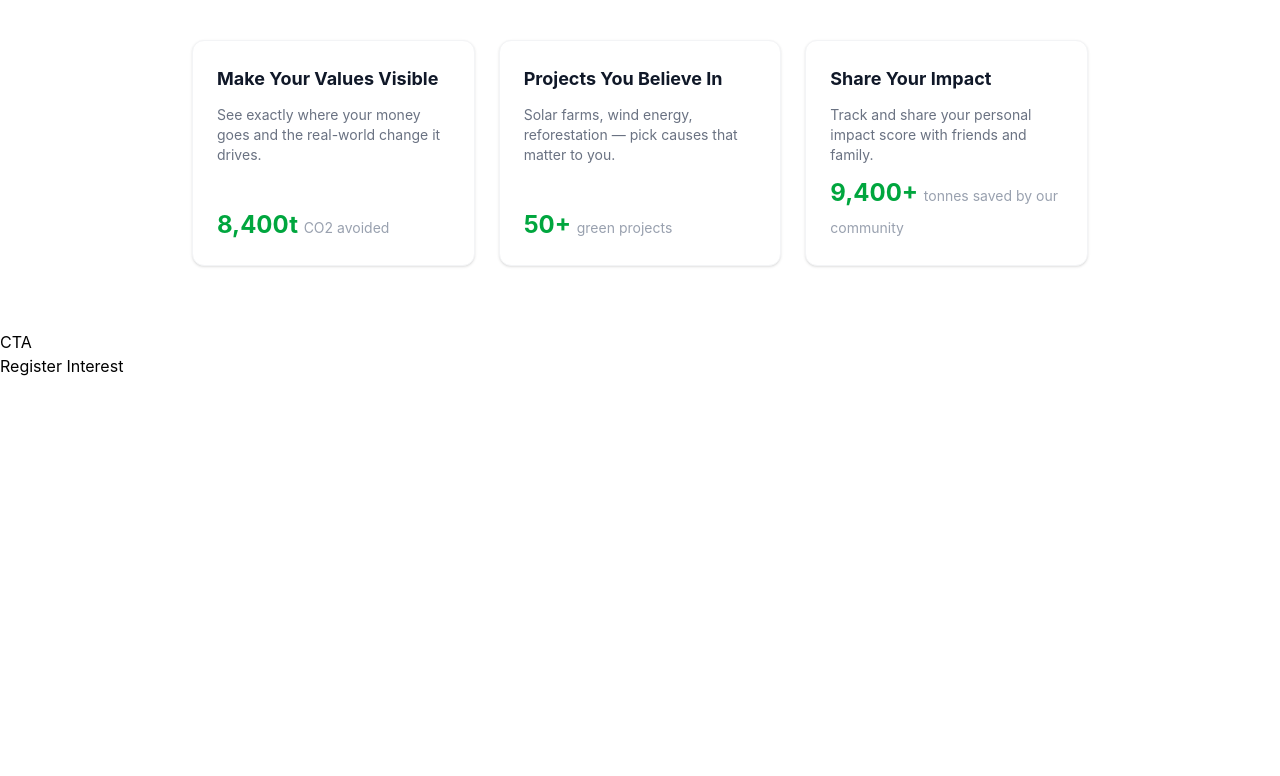
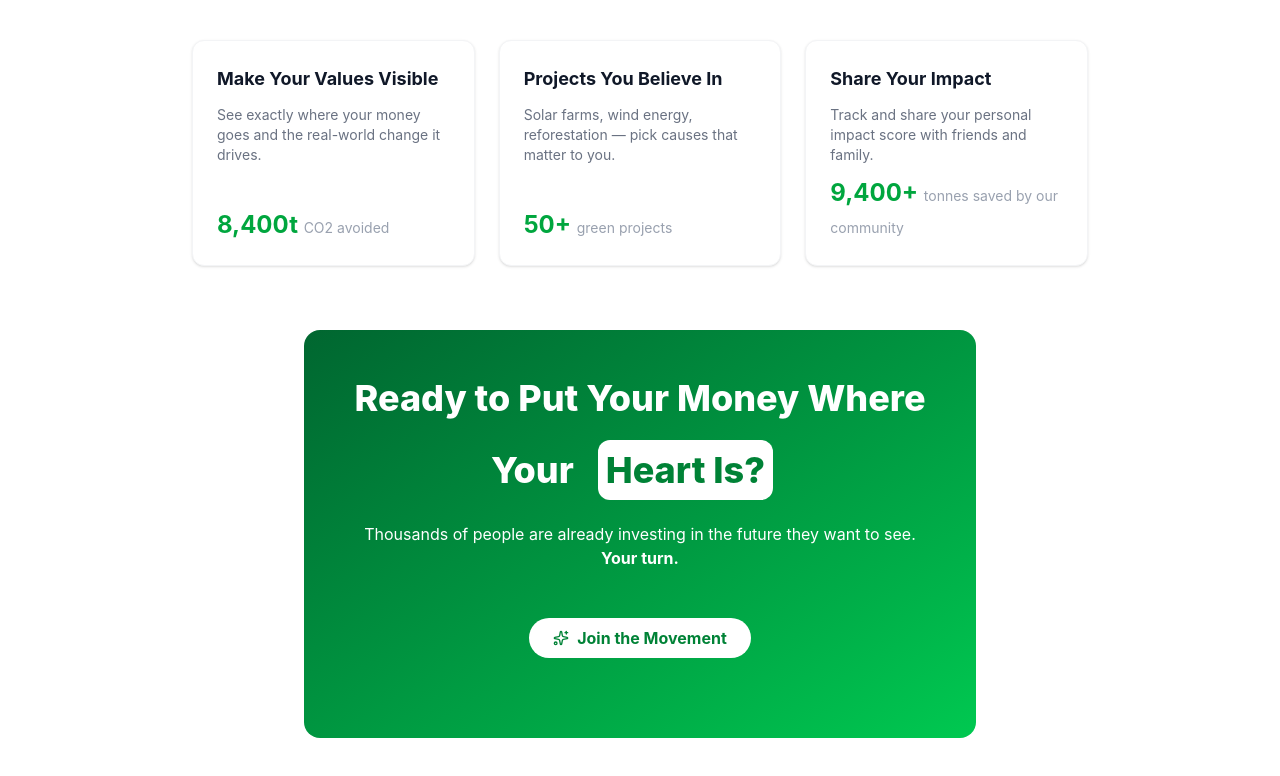
Before and after one commit to GPapagiannopoulos/enterpreneurial_journey, a React app in the folder frontend/: page / in a window 1280 px wide. Shown: the part 2440-3216 px from the top of the page. Before the commit the page ends 2818 px from the top, so only its background shows below. Built offline with nearby package versions, Linux system fonts and the light colour scheme; the HTML template or start-up script is replaced by a standard one.

Commit message:
feat: implement CTA

```diff
--- a/frontend/src/pages/Home.tsx
+++ b/frontend/src/pages/Home.tsx
@@ -6,7 +6,6 @@ import StatsSection from "../sections/Home/StatsSection";
 import HowItWorksSection from "../sections/Home/HowItWorksSection";
 import ForEveryInvestorSection from "../sections/Home/ForEveryInvestorSection";
 import CTASection from "../sections/Home/CTASection";
-import RegisterInterest from "../sections/Home/RegisterInterest";
 
 export default function Home() {
   return (
@@ -19,7 +18,6 @@ export default function Home() {
       <HowItWorksSection />
       <ForEveryInvestorSection />
       <CTASection />
-      <RegisterInterest />
     </div>
   );
 }
--- a/frontend/src/sections/Home/CTASection.tsx
+++ b/frontend/src/sections/Home/CTASection.tsx
@@ -1,3 +1,31 @@
+import { useNavigate } from "react-router-dom";
+import { Sparkles } from "lucide-react";
+
 export default function CTASection() {
-  return <section>CTA</section>;
+  const navigate = useNavigate();
+
+  return (
+    <section>
+      <div className="bg-linear-to-br from-green-800 to-green-500 max-w-2xl mx-auto text-center rounded-2xl mb-12 p-8">
+        <h2 className="font-extrabold text-4xl text-white leading-loose">
+          Ready to Put Your Money Where Your{" "}
+          <span className="bg-white text-green-700 rounded-xl p-2 mx-4">
+            Heart Is?
+          </span>
+        </h2>
+        <p className="text-white mt-4">
+          Thousands of people are already investing in the future they want to
+          see.
+        </p>
+        <p className="font-bold text-white">Your turn.</p>
+        <button
+          className="bg-white rounded-3xl my-12 px-6 py-2 flex items-center gap-2 mx-auto text-green-700 font-bold"
+          onClick={() => navigate("/updateme")}
+        >
+          <Sparkles size={16} />
+          Join the Movement
+        </button>
+      </div>
+    </section>
+  );
 }
--- a/frontend/src/sections/Home/RegisterInterest.tsx
+++ /dev/null
@@ -1,3 +0,0 @@
-export default function RegisterInterest() {
-  return <section>Register Interest</section>;
-}
```
